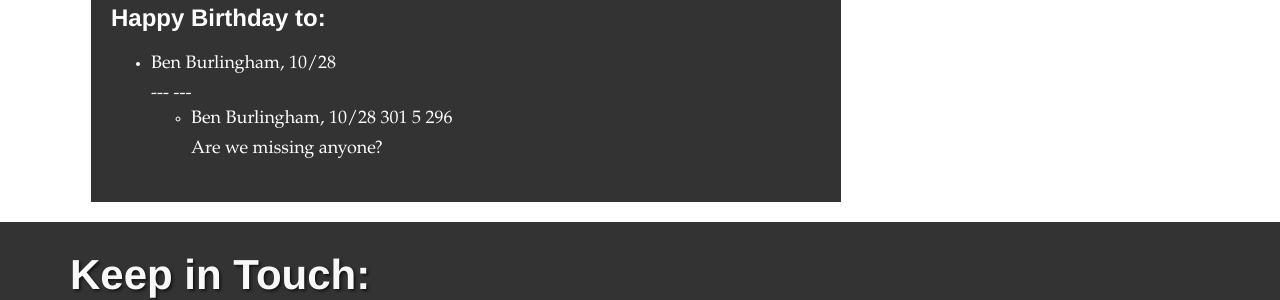
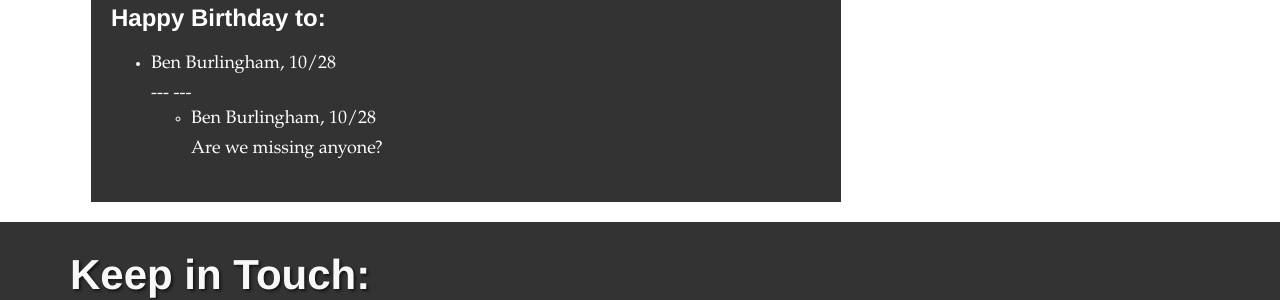
Before and after one commit to stpaulsmalone/stpaulsmalone.github.io, a Jekyll site: the page built from _posts/2017-10-18-MwA.markdown, in a window 1280 px wide and 900 px high, scrolled down 3142 px. Shown: the part 297-597 px from the top of the window. Built offline with Jekyll 4.4.1, drawn with Linux system fonts in a browser that asks for light colours; nearby versions of some CDN libraries; comment, search, counter and statistics services are not loaded.

Commit message:
birthday 7

```diff
--- a/_includes/birthday2.html
+++ b/_includes/birthday2.html
@@ -11,17 +11,10 @@
 		<ul>
 			<li>
 	     	 {{ birthday.name }}, {{ birthday.birthday | date: '%-m/%-d' }}
-	     	 {{date_birthday}}
-	     	 {{date_difference}}
-	     	 {{date_now}}
 	  		</li>
 	  	{% elsif january_birthday <= 14 and date_difference <= -352 %}
 	  		<li>
 	     	 {{ birthday.name }}, {{ birthday.birthday | date: '%-m/%-d' }}
-	     	 {{date_birthday}}
-	     	 {{date_difference}}
-	     	 {{date_now}}
-	     	 {{january_birthday}}
 	  		</li>
 	  	</ul>
   	{% endif %}
```
